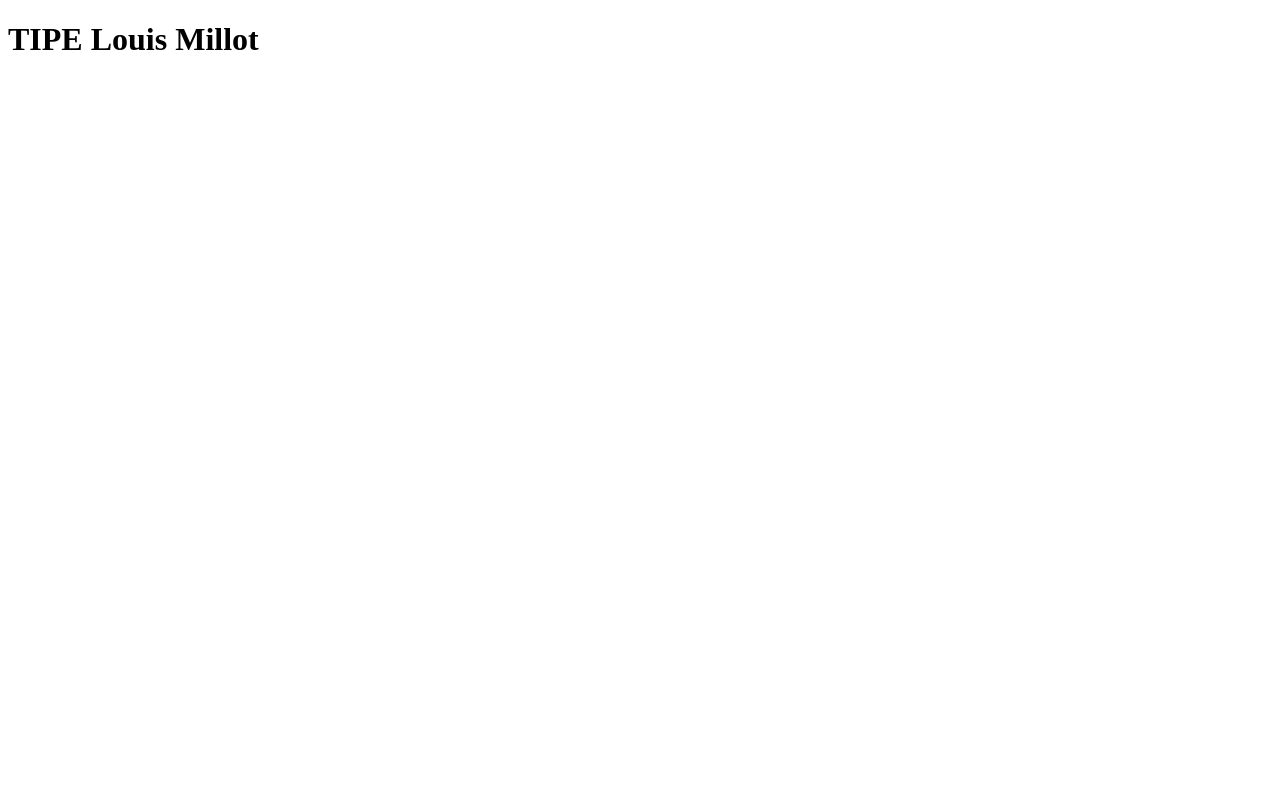
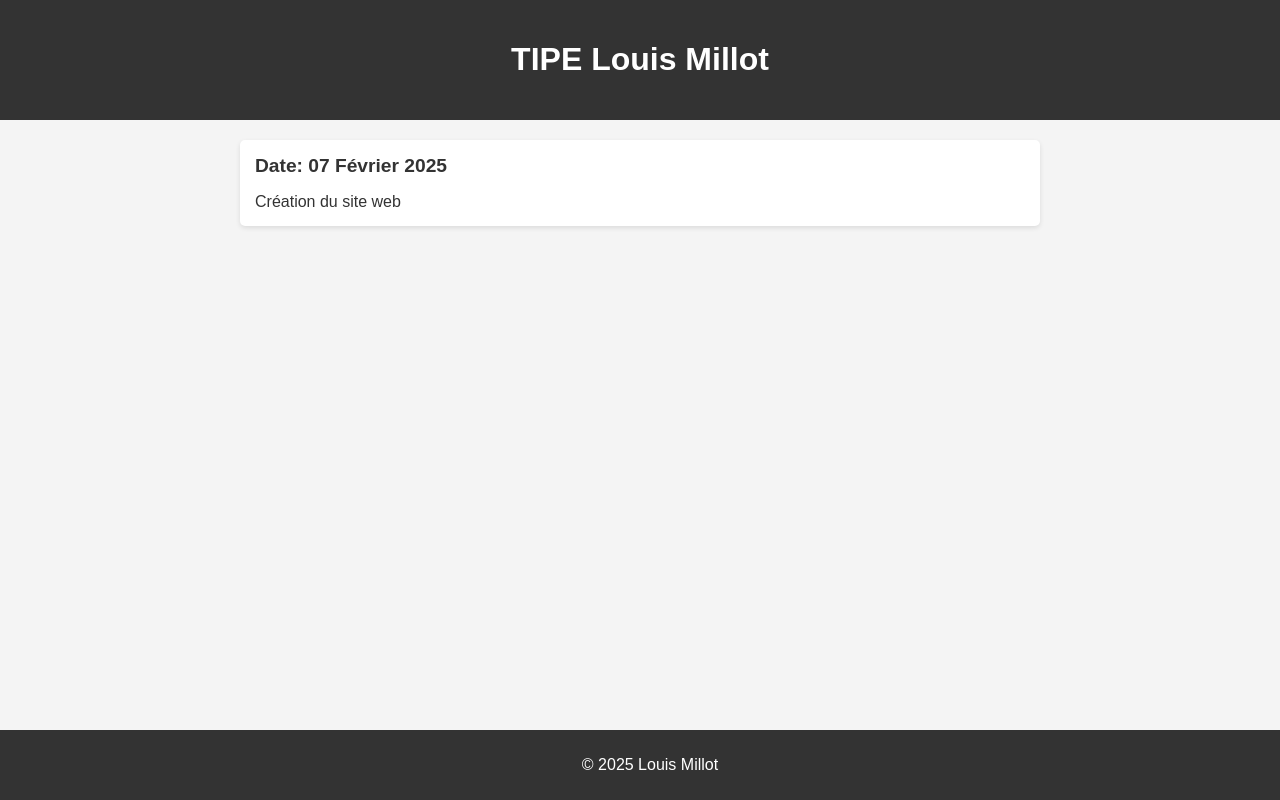
Before and after one commit to MillotLouis/TIPE, a plain HTML site: page index.html in a window 1280 px wide. Drawn offline with Linux system fonts and the light colour scheme.

Commit message:
Update index.html

```diff
--- a/index.html
+++ b/index.html
@@ -4,8 +4,71 @@
     <meta charset="UTF-8">
     <meta name="viewport" content="width=device-width, initial-scale=1.0">
     <title>TIPE Louis Millot</title>
+    <style>
+        body {
+            font-family: Arial, sans-serif;
+            margin: 0;
+            padding: 0;
+            background-color: #f4f4f4;
+            color: #333;
+        }
+        header {
+            background-color: #333;
+            color: #fff;
+            padding: 20px;
+            text-align: center;
+        }
+        main {
+            padding: 20px;
+            max-width: 800px;
+            margin: 0 auto;
+        }
+        .journal-entry {
+            background-color: #fff;
+            padding: 15px;
+            margin-bottom: 15px;
+            border-radius: 5px;
+            box-shadow: 0 2px 5px rgba(0, 0, 0, 0.1);
+        }
+        .journal-entry h2 {
+            margin-top: 0;
+            font-size: 1.2em;
+        }
+        .journal-entry p {
+            margin: 0;
+        }
+        footer {
+            text-align: center;
+            padding: 10px;
+            background-color: #333;
+            color: #fff;
+            position: fixed;
+            bottom: 0;
+            width: 100%;
+        }
+    </style>
 </head>
 <body>
-    <h1>TIPE Louis Millot</h1>
+    <header>
+        <h1>TIPE Louis Millot</h1>
+    </header>
+
+    <main>
+        <div class="journal-entry">
+            <h2>Date: 07 Février 2025</h2>
+            <p>Création du site web</p>
+        </div>
+
+        <!-- <div class="journal-entry">
+            <h2></h2>
+            <p>J</p>
+        </div> -->
+
+        <!-- Ajoutez d'autres entrées ici -->
+    </main>
+
+    <footer>
+        <p>&copy; 2025 Louis Millot</p>
+    </footer>
 </body>
 </html>
```
